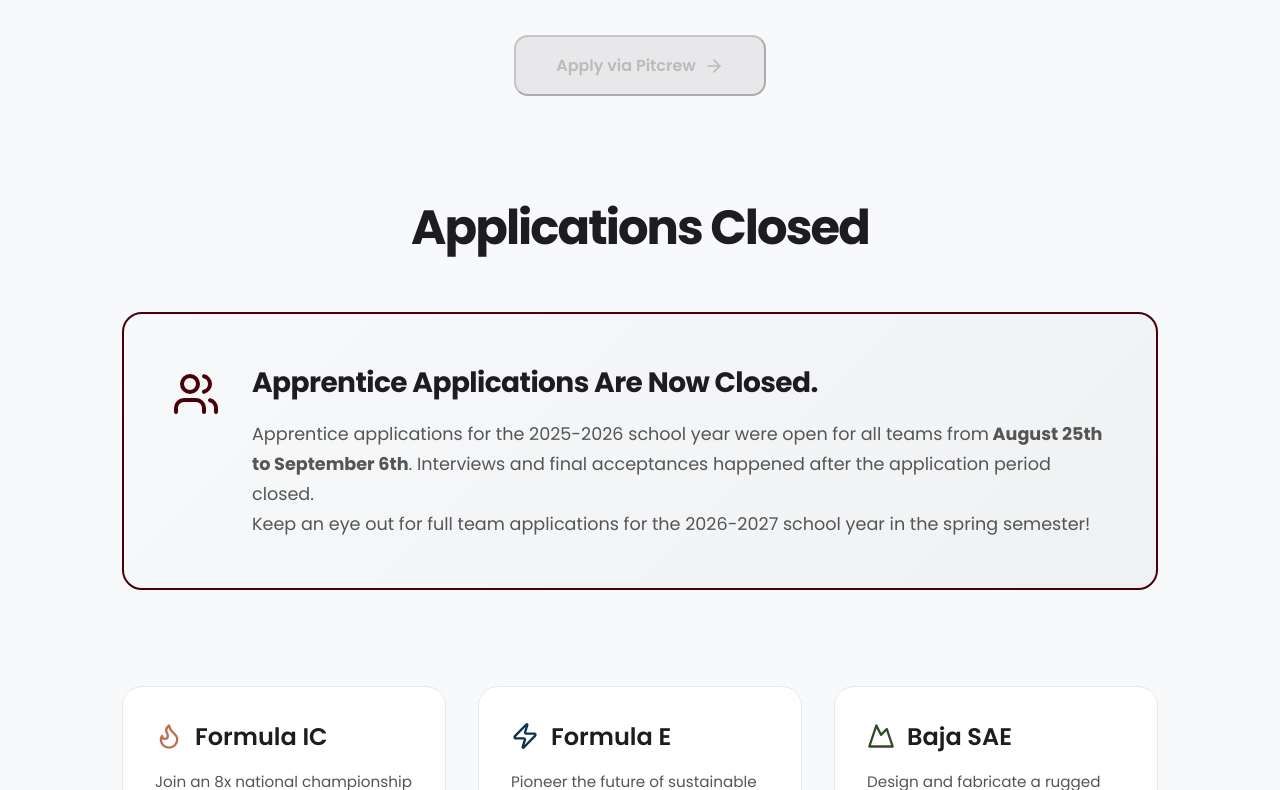
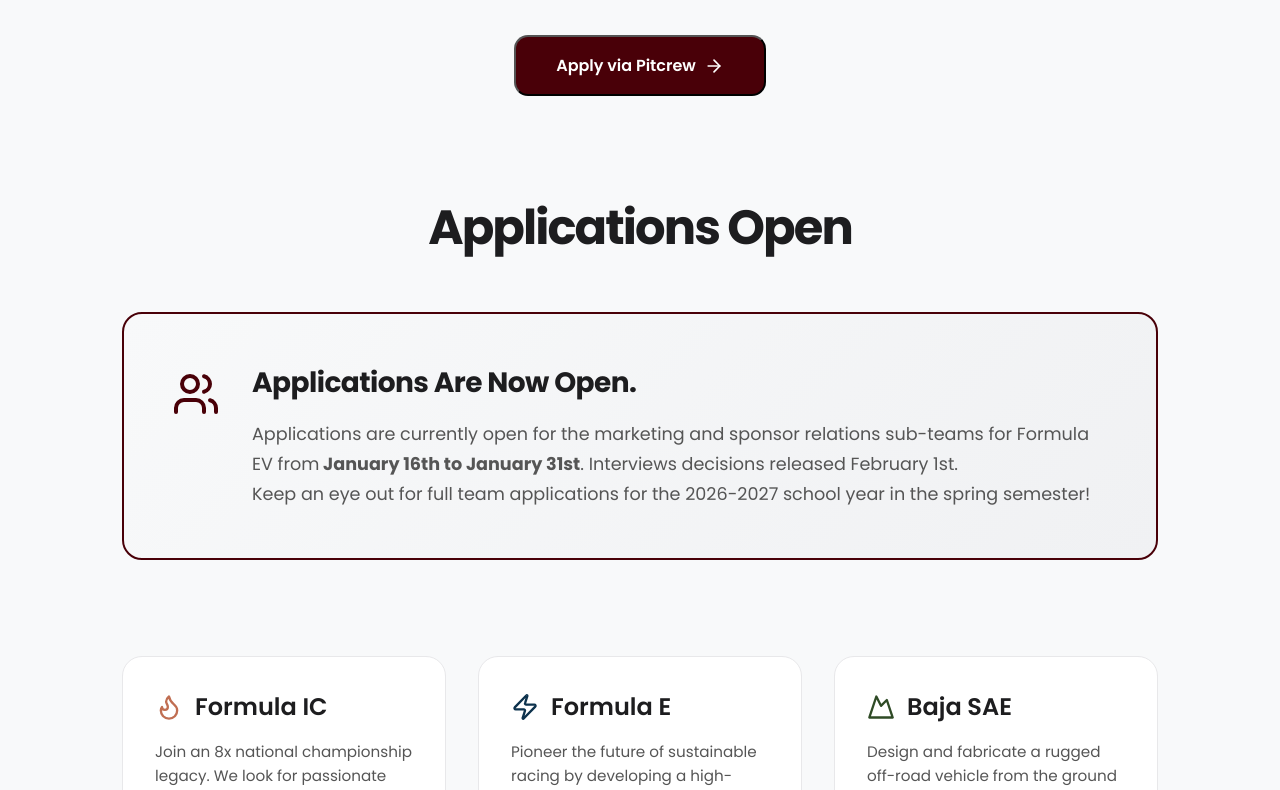
Before and after one commit to aathul-raj/sae-website, a Next.js app: page /recruitment in a window 1280 px wide. Shown: the part 809-1599 px from the top of the page. Built offline with nearby package versions, Linux system fonts and the light colour scheme.

Commit message:
recruitment change

```diff
--- a/app/recruitment/page.tsx
+++ b/app/recruitment/page.tsx
@@ -89,7 +89,7 @@
             <motion.button
               className={styles.applyButton}
               variants={itemVariants}
-              disabled
+              onClick={() => window.open('https://apply.tamusae.org', '_blank')}
             >
               Apply via Pitcrew <ArrowRight size={20} />
             </motion.button>
@@ -101,14 +101,14 @@
               viewport={{ once: true, amount: 0.1 }}
               variants={containerVariants}
             >
-              <motion.h2 className={styles.sectionTitle} variants={itemVariants}>Applications Closed</motion.h2>
+              <motion.h2 className={styles.sectionTitle} variants={itemVariants}>Applications Open</motion.h2>
               <motion.div className={styles.opportunityCard} variants={itemVariants}>
                 <Users className={styles.opportunityIcon} />
                 <div className={styles.opportunityContent}>
-                  <h3>Apprentice Applications Are Now Closed.</h3>
+                  <h3>Applications Are Now Open.</h3>
                   <p>
-                    Apprentice applications for the 2025-2026 school year were open for all teams from
-                    <strong> August 25th to September 6th</strong>. Interviews and final acceptances happened after the application period closed. <br/>Keep an eye out for full team applications for the 2026-2027 school year in the spring semester!
+                    Applications are currently open for the marketing and sponsor relations sub-teams for Formula EV from
+                    <strong> January 16th to January 31st</strong>. Interviews decisions released February 1st. <br/>Keep an eye out for full team applications for the 2026-2027 school year in the spring semester!
                   </p>
                   {/* <p className={styles.banneringInfo}>
                     <strong>Come meet us in person!</strong> All teams will be bannering from <strong>August 28th to September 5th</strong> at the
```
